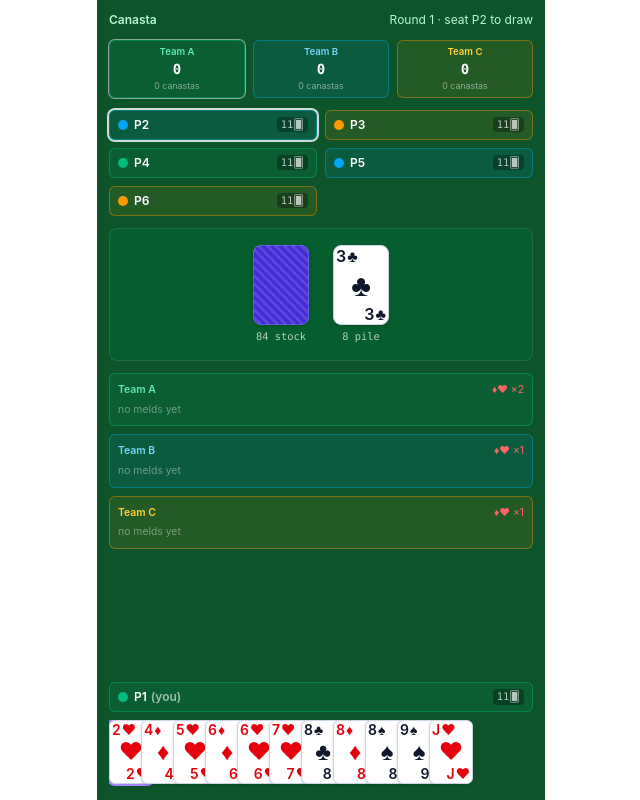
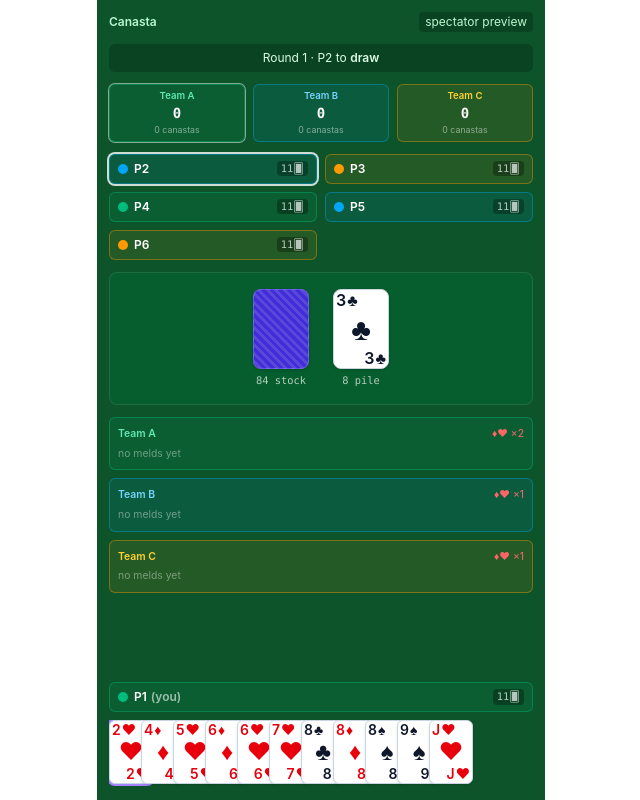
Before and after one commit to chinti17/canasta-parents, a React (Vite) app: page / in a window 1280 px wide. Shown: the whole page, without its empty margins (319-959 px from the left). Built offline with nearby package versions, Linux system fonts and the light colour scheme.

Commit message:
feat(ui): bind read-only render to live game state
Add turn/status banner and game-over winner state. Check off Phase 5 in plan.

```diff
--- a/src/ui/GameView.tsx
+++ b/src/ui/GameView.tsx
@@ -17,6 +17,7 @@ import Hand from './Hand'
 import TeamMelds from './TeamMelds'
 import CenterTable from './CenterTable'
 import Scoreboard from './Scoreboard'
+import { teamColors } from './theme'
 
 const SPECTATOR_SEAT = -1
 const STEP_MS = 700
@@ -39,6 +40,9 @@ export default function GameView() {
   const { round } = session
   const seats = round.players.map((p) => p.seat)
   const opponents = seats.filter((s) => s !== PERSPECTIVE)
+  const winnerColors = session.winningTeam !== undefined
+    ? teamColors(session.winningTeam)
+    : null
 
   const seatChip = (seat: number) => {
     const p = round.players[seat]!
@@ -59,11 +63,21 @@ export default function GameView() {
     <main className="mx-auto flex min-h-dvh max-w-md flex-col gap-3 bg-green-900 p-3 text-white">
       <header className="flex items-center justify-between text-xs text-green-200">
         <span className="font-semibold">Canasta</span>
-        <span>
-          Round {session.roundNumber + 1} ·{' '}
-          {session.over ? 'game over' : `seat P${round.currentSeat + 1} to ${round.phase}`}
-        </span>
+        <span className="rounded bg-black/20 px-1.5 py-0.5">spectator preview</span>
       </header>
+
+      {session.over && winnerColors ? (
+        <div
+          className={`rounded-md border px-3 py-2 text-center text-sm font-bold text-white ${winnerColors.border} ${winnerColors.panel}`}
+        >
+          🏆 {winnerColors.label} wins the game!
+        </div>
+      ) : (
+        <div className="rounded-md bg-black/20 px-3 py-1.5 text-center text-xs text-green-100">
+          Round {session.roundNumber + 1} · P{round.currentSeat + 1} to{' '}
+          <span className="font-semibold">{round.phase}</span>
+        </div>
+      )}
 
       <Scoreboard teams={round.teams} scores={session.scores} />
 
```
Also changed, not shown: 1 other file (tests, documents, lock files or other folders).
